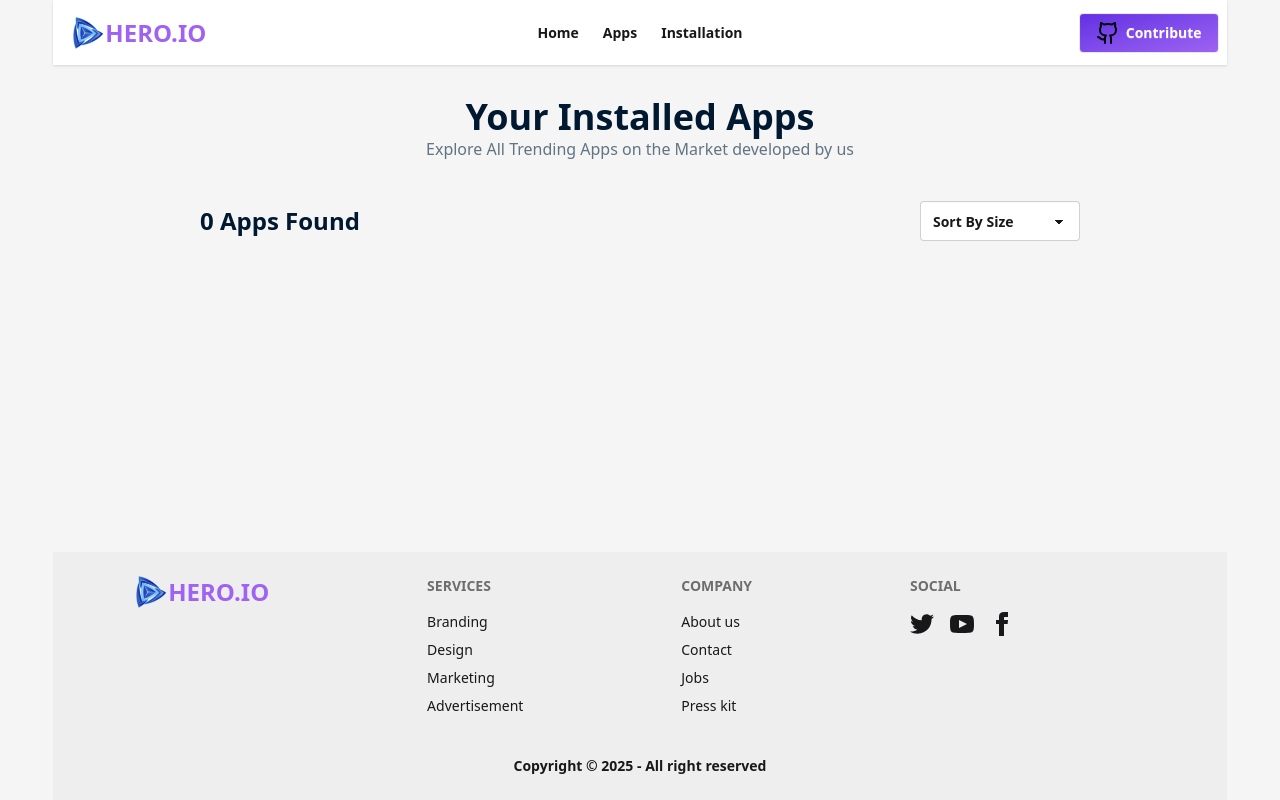
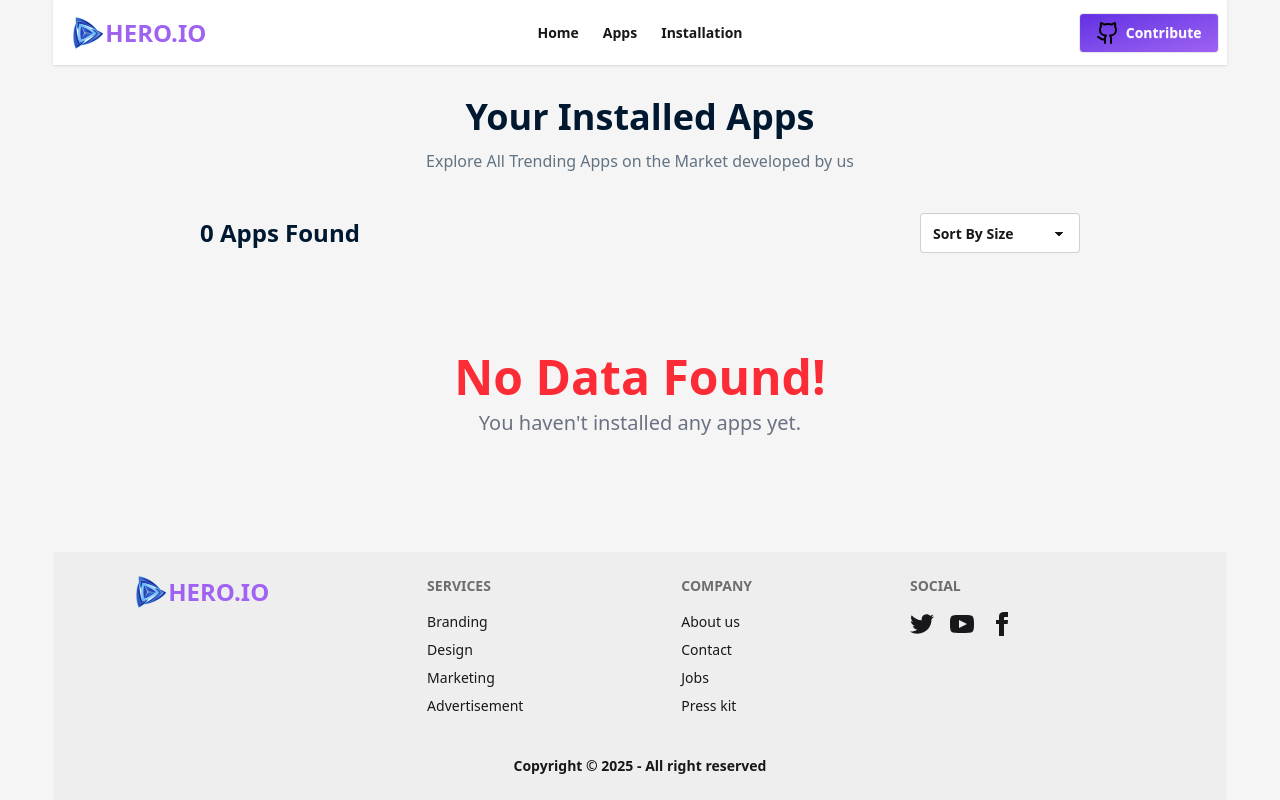
Before and after one commit to SojibMir27/hero-app, a React (Vite) app: page /install in a window 1280 px wide. Built offline with nearby package versions, Linux system fonts and the light colour scheme.

Commit message:
added apps installation route update whene no app install showing Not Apps Found

```diff
--- a/src/Pages/ErrorPage.jsx
+++ b/src/Pages/ErrorPage.jsx
@@ -1,14 +1,20 @@
 import React from "react";
+import { useNavigate } from "react-router-dom";
 
 const ErrorPage = () => {
+  const navigate = useNavigate();
+
+  const handleGoBackHome = () => {
+    navigate('/')
+  }
   return (
     <div className="flex flex-col justify-center items-center min-h-screen bg-[#f5f5f5]">
       <img src="/error-404.png" alt="" />
 
       <h1 className="font-bold text-4xl text-[#001931]">Oops, page not found!</h1>
       <p className="text-[#627382]">The page you are looking for is not available.</p>
-       <button className="btn mx-auto flex justify-center mt-4 mb-4 bg-gradient-to-br from-[#632ee3] to-[#9f62f2] text-white font-bold py-6 px-12">
-          Go Back!
+       <button onClick={handleGoBackHome} className="btn mx-auto flex justify-center mt-4 mb-4 bg-gradient-to-br from-[#632ee3] to-[#9f62f2] text-white font-bold py-6 px-12">
+          Go Back Home!
         </button>
     </div>
   );
--- a/src/Pages/Install.jsx
+++ b/src/Pages/Install.jsx
@@ -37,7 +37,7 @@ const Install = () => {
         <h1 className="font-bold text-4xl text-[#001931]">
           Your Installed Apps
         </h1>
-        <p className="text-[#627382] md:mt-0 mt-3">
+        <p className="text-[#627382] mt-3">
           Explore All Trending Apps on the Market developed by us
         </p>
       </div>
@@ -66,29 +66,24 @@ const Install = () => {
               </option>
             </select>
           </label>
-
-          {/* <ul
-            className="dropdown menu w-52 rounded-box bg-base-100 shadow-sm font-semibold"
-            popover="auto"
-            id="popover-1"
-            style={{ positionAnchor: "--anchor-1" }}
-          >
-            <li>
-              <a>Low to High</a>
-            </li>
-            <li>
-              <a>High to Low</a>
-            </li>
-          </ul> */}
         </div>
         {/* card */}
-        {sortedApp().map((ins) => (
-          <InstallApps
-            key={Math.random()}
-            handleRemoveApp={handleRemoveApp}
-            ins={ins}
-          />
-        ))}
+        {install.length === 0 ? (
+          <div className="flex flex-col justify-center items-center text-center py-20">
+            <h2 className="text-5xl font-bold text-red-500">
+              No Data Found!
+            </h2>
+            <p className="text-gray-500 text-xl mt-2">You haven't installed any apps yet.</p>
+          </div>
+        ) : (
+          sortedApp().map((ins) => (
+            <InstallApps
+              key={ins.id}
+              handleRemoveApp={handleRemoveApp}
+              ins={ins}
+            />
+          ))
+        )}
       </div>
     </div>
   );
```
